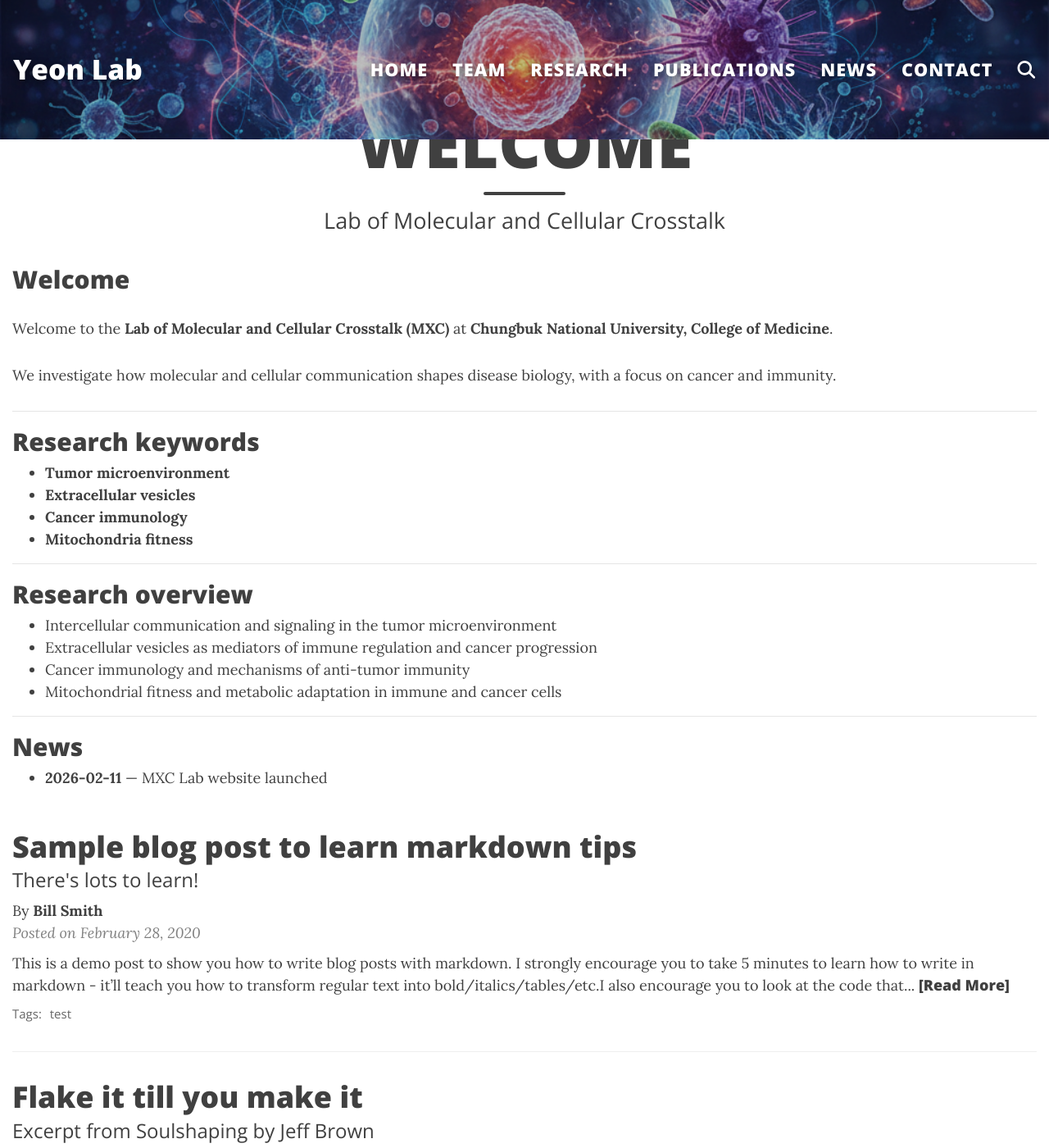
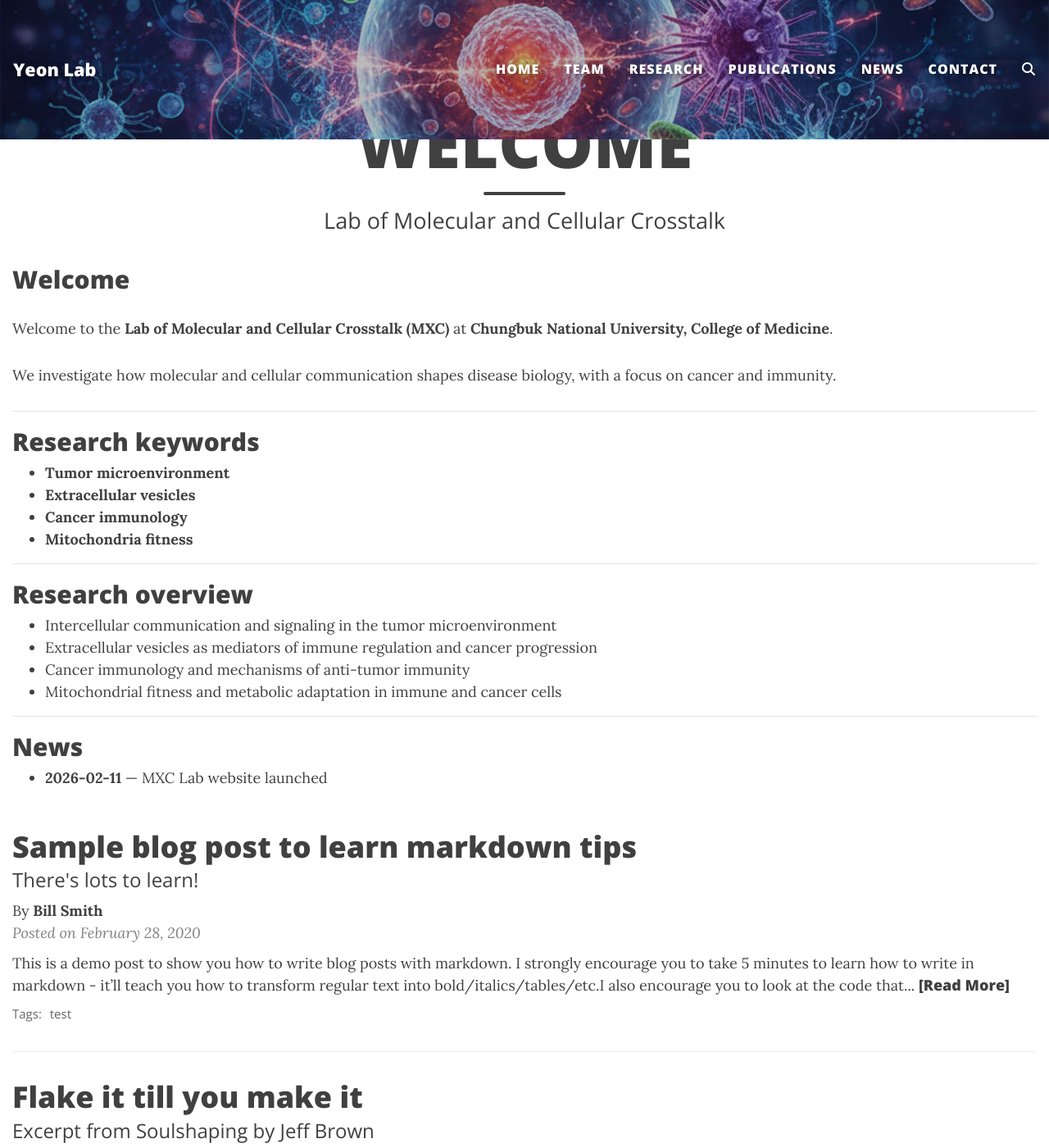
Before and after one commit to mjyeon0807-hub/mjyeon0807-hub.github.io, a Jekyll site: the page built from index.md, in a window 1280 px wide and 1400 px high. Shown: the whole window at 82% size. Built offline with Jekyll 4.4.1, drawn with Linux system fonts in a browser that asks for light colours; comment, search, counter and statistics services are not loaded.

Commit message:
Update custom.css

```diff
--- a/assets/css/custom.css
+++ b/assets/css/custom.css
@@ -55,12 +55,12 @@ nav.navbar.navbar-custom .navbar-toggler {
 
 /* Brand (“Yeon Lab”) bigger */
 nav.navbar.navbar-custom .navbar-brand {
-  font-size: 2.1rem !important;
+  font-size: 1.35rem !important;
 }
 
 /* Menu links bigger */
 nav.navbar.navbar-custom .navbar-nav .nav-link {
-  font-size: 1.35rem !important;
+  font-size: 1rem !important;
   padding-top: 18px !important;
   padding-bottom: 18px !important;
 }
@@ -108,6 +108,3 @@ nav.navbar.navbar-custom .navbar-brand-logo {
     padding-bottom: 10px !important;
   }
 }
-/* Space between the fixed top banner and the page header area */
-header.intro-header {
-  margin-top: 25
```
